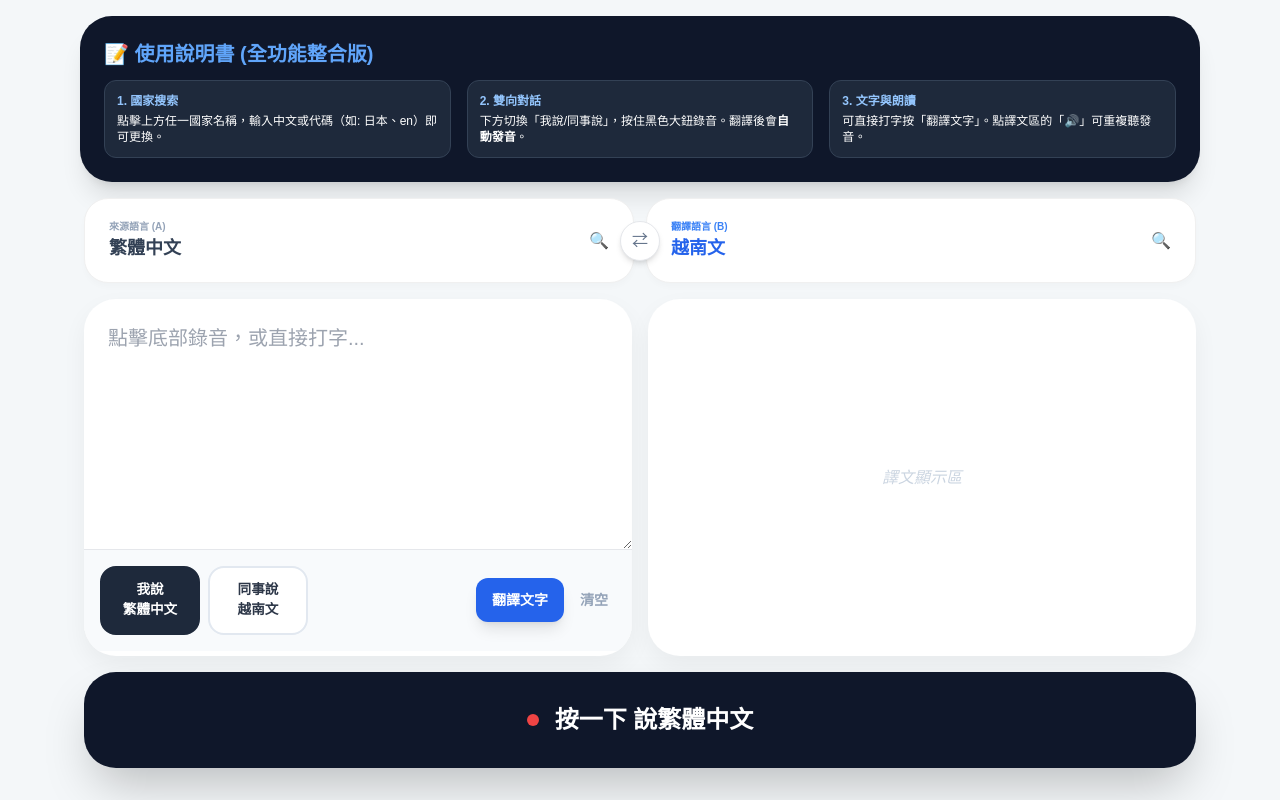
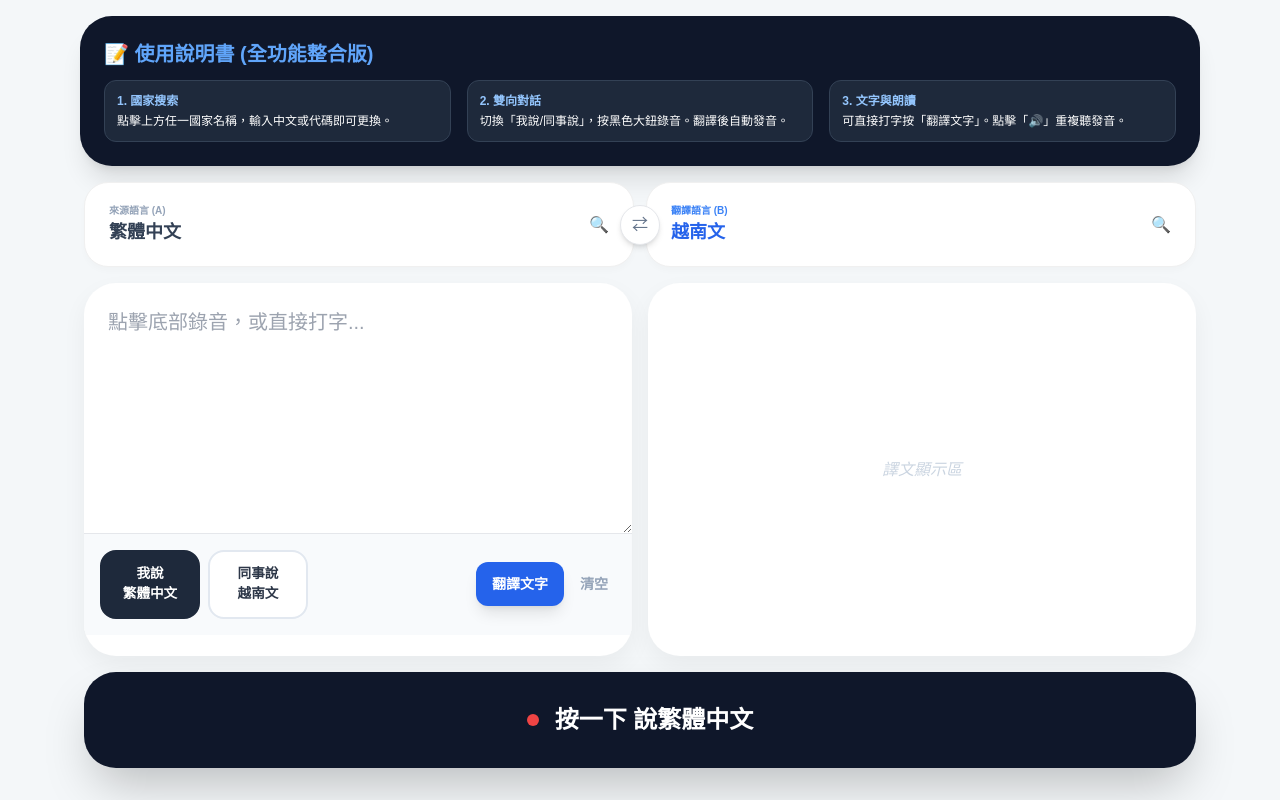
Before and after one commit to t0953530723-crypto/kokolo-game, a plain HTML site: page index.html in a window 1280 px wide. Drawn offline with nearby package versions, Linux system fonts and the light colour scheme.

Commit message:
Update index.html

```diff
--- a/index.html
+++ b/index.html
@@ -2,12 +2,29 @@
 <html lang="zh-TW">
 <head>
     <meta charset="UTF-8">
-    <meta name="viewport" content="width=device-width, initial-scale=1.0, maximum-scale=1.0, user-scalable=no">
+    <meta name="viewport" content="width=device-width, initial-scale=1.0, maximum-scale=1.0, user-scalable=no, viewport-fit=cover">
+
+    <meta name="apple-mobile-web-app-capable" content="yes">
+    <meta name="apple-mobile-web-app-status-bar-style" content="black-translucent">
+    <meta name="apple-mobile-web-app-title" content="AI翻譯Pro">
+    <link rel="apple-touch-icon" href="https://cdn-icons-png.flaticon.com/512/2875/2875433.png">
+
+    <meta name="mobile-web-app-capable" content="yes">
+    <meta name="theme-color" content="#0f172a">
+
     <title>AI 全球溝通大師 Pro</title>
     <script src="https://cdn.tailwindcss.com"></script>
     <style>
         :root { --bg-soft: #f4f7f9; --text-main: #2d3748; }
-        body { -webkit-tap-highlight-color: transparent; background: var(--bg-soft); color: var(--text-main); font-family: sans-serif; padding: 1rem; }
+        body {
+            -webkit-tap-highlight-color: transparent;
+            background: var(--bg-soft);
+            color: var(--text-main);
+            font-family: sans-serif;
+            /* 修正 iOS 瀏海遮擋與底欄安全區域 */
+            padding: env(safe-area-inset-top) 1rem env(safe-area-inset-bottom) 1rem;
+            min-height: 100vh;
+        }
         .glass-card { background: #ffffff; border-radius: 2rem; box-shadow: 0 10px 25px rgba(0,0,0,0.05); overflow: hidden; }
         .big-touch-area { position: relative; display: flex; align-items: center; width: 100%; height: 85px; padding: 0 1.5rem; background: #fff; border-radius: 1.5rem; cursor: pointer; box-shadow: 0 4px 6px rgba(0,0,0,0.02); border: 1px solid #f0f0f0; }
         textarea { font-size: 1.25rem !important; line-height: 1.6; background: transparent; border: none; outline: none; width: 100%; min-height: 250px; padding: 1.5rem !important; }
@@ -23,23 +40,23 @@
         .lang-item:active { background: #f1f5f9; }
     </style>
 </head>
-<body class="min-h-screen flex flex-col max-w-6xl mx-auto w-full">
+<body class="flex flex-col max-w-6xl mx-auto w-full">
 
-    <header class="mb-4">
+    <header class="mb-4 pt-4">
         <div class="bg-slate-900 text-white p-6 rounded-[2rem] shadow-xl">
             <h2 class="font-black text-xl mb-3 text-blue-400">📝 使用說明書 (全功能整合版)</h2>
             <div class="grid grid-cols-1 md:grid-cols-3 gap-4 text-xs">
                 <div class="bg-slate-800 p-3 rounded-xl border border-slate-700">
                     <p class="font-bold text-blue-300 mb-1">1. 國家搜索</p>
-                    <p>點擊上方任一國家名稱，輸入中文或代碼（如: 日本、en）即可更換。</p>
+                    <p>點擊上方任一國家名稱，輸入中文或代碼即可更換。</p>
                 </div>
                 <div class="bg-slate-800 p-3 rounded-xl border border-slate-700">
                     <p class="font-bold text-blue-300 mb-1">2. 雙向對話</p>
-                    <p>下方切換「我說/同事說」，按住黑色大鈕錄音。翻譯後會<b>自動發音</b>。</p>
+                    <p>切換「我說/同事說」，按黑色大鈕錄音。翻譯後自動發音。</p>
                 </div>
                 <div class="bg-slate-800 p-3 rounded-xl border border-slate-700">
                     <p class="font-bold text-blue-300 mb-1">3. 文字與朗讀</p>
-                    <p>可直接打字按「翻譯文字」。點譯文區的「🔊」可重複聽發音。</p>
+                    <p>可直接打字按「翻譯文字」。點擊「🔊」重複聽發音。</p>
                 </div>
             </div>
         </div>
@@ -87,7 +104,7 @@
             </div>
         </div>
 
-        <button id="voiceBtn" onclick="toggleSpeech()" class="w-full bg-slate-900 text-white py-8 rounded-[2rem] font-black text-2xl shadow-2xl active:scale-95 flex items-center justify-center gap-4 mb-4">
+        <button id="voiceBtn" onclick="toggleSpeech()" class="w-full bg-slate-900 text-white py-8 rounded-[2rem] font-black text-2xl shadow-2xl active:scale-95 flex items-center justify-center gap-4 mb-8">
             <div class="w-3 h-3 bg-red-500 rounded-full"></div>
             <span id="voiceText">按一下 開始錄音</span>
         </button>
@@ -101,9 +118,8 @@
     </div>
 
     <script>
-        // 完整的 Google 翻譯語系清單 (100+)
         const allLangs = [
-            {v:"zh-TW",n:"繁體中文"},{v:"zh-CN",n:"簡體中文"},{v:"en",n:"英文"},{v:"ja",n:"日文"},{v:"ko",n:"韓文"},{v:"th",n:"泰文"},{v:"vi",n:"越南文"},{v:"id",n:"印尼文"},{v:"ms",n:"馬來文"},{v:"tl",n:"菲律賓文"},{v:"my",n:"緬甸文"},{v:"km",n:"高棉文"},{v:"lo",n:"寮國文"},{v:"hi",n:"印地文"},{v:"ar",n:"阿拉伯文"},{v:"fr",n:"法文"},{v:"de",n:"德文"},{v:"es",n:"西班牙文"},{v:"pt",n:"葡萄牙文"},{v:"ru",n:"俄文"},{v:"it",n:"義大利文"},{v:"tr",n:"土耳其文"},{v:"nl",n:"荷蘭文"},{v:"sv",n:"瑞典文"},{v:"no",n:"挪威文"},{v:"da",n:"丹麥文"},{v:"fi",n:"芬蘭文"},{v:"pl",n:"波蘭文"},{v:"uk",n:"烏克蘭文"},{v:"el",n:"希臘文"},{v:"he",n:"希伯來文"},{v:"bn",n:"孟加拉文"},{v:"pa",n:"旁遮普文"},{v:"gu",n:"古吉拉特文"},{v:"ta",n:"坦米爾文"},{v:"te",n:"泰盧固文"},{v:"kn",n:"坎那達文"},{v:"ml",n:"馬拉雅拉姆文"},{v:"si",n:"僧伽羅文"},{v:"ne",n:"尼泊爾文"},{v:"mr",n:"馬拉地文"},{v:"ur",n:"烏爾都文"},{v:"fa",n:"波斯文"},{v:"ps",n:"普什圖文"},{v:"am",n:"阿姆哈拉文"},{v:"sw",n:"斯瓦希里文"},{v:"zu",n:"祖魯文"},{v:"xh",n:"科薩文"},{v:"af",n:"南非文"},{v:"sq",n:"阿爾巴尼亞文"},{v:"hy",n:"亞美尼亞文"},{v:"az",n:"亞塞拜然文"},{v:"eu",n:"巴斯克文"},{v:"be",n:"白俄羅斯文"},{v:"bs",n:"波士尼亞文"},{v:"bg",n:"保加利亞文"},{v:"ca",n:"加泰羅尼亞文"},{v:"hr",n:"克羅埃西亞文"},{v:"cs",n:"捷克文"},{v:"et",n:"愛沙尼亞文"},{v:"gl",n:"加利西亞文"},{v:"ka",n:"喬治亞文"},{v:"hu",n:"匈牙利文"},{v:"is",n:"冰島文"},{v:"ga",n:"愛爾蘭文"},{v:"kk",n:"哈薩克文"},{v:"ky",n:"吉爾吉斯文"},{v:"lv",n:"拉脫維亞文"},{v:"lt",n:"立陶宛文"},{v:"mk",n:"馬其頓文"},{v:"mg",n:"馬達加斯加文"},{v:"mt",n:"馬爾他文"},{v:"mi",n:"毛利文"},{v:"mn",n:"蒙古文"},{v:"ro",n:"羅馬尼亞文"},{v:"sr",n:"塞爾維亞文"},{v:"sk",n:"斯洛伐克文"},{v:"sl",n:"斯洛維尼亞文"},{v:"uz",n:"烏茲別克文"},{v:"cy",n:"威爾斯文"},{v:"yi",n:"意第緒文"}
+            {v:"zh-TW",n:"繁體中文"},{v:"zh-CN",n:"簡體中文"},{v:"en",n:"英文"},{v:"ja",n:"日文"},{v:"ko",n:"韓文"},{v:"th",n:"泰文"},{v:"vi",n:"越南文"},{v:"id",n:"印尼文"},{v:"ms",n:"馬來文"},{v:"tl",n:"菲律賓文"},{v:"my",n:"緬甸文"},{v:"km",n:"高棉文"},{v:"lo",n:"寮國文"},{v:"hi",n:"印地文"},{v:"ar",n:"阿拉伯文"},{v:"fr",n:"法文"},{v:"de",n:"德文"},{v:"es",n:"西班牙文"},{v:"pt",n:"葡萄牙文"},{v:"ru",n:"俄文"},{v:"it",n:"義大利文"},{v:"tr",n:"土耳其文"},{v:"nl",n:"荷蘭文"},{v:"sv",n:"瑞典文"},{v:"no",n:"挪威文"},{v:"da",n:"丹麥文"},{v:"fi",n:"芬蘭文"},{v:"pl",n:"波蘭文"},{v:"uk",n:"烏克蘭文"},{v:"el",n:"希臘文"},{v:"he",n:"希伯來文"},{v:"bn",n:"孟加拉文"},{v:"pa",n:"旁庶普文"},{v:"gu",n:"古吉拉特文"},{v:"ta",n:"坦米爾文"},{v:"te",n:"泰盧固文"},{v:"kn",n:"坎那達文"},{v:"ml",n:"馬拉雅拉姆文"},{v:"si",n:"僧伽羅文"},{v:"ne",n:"尼泊爾文"},{v:"mr",n:"馬拉地文"},{v:"ur",n:"烏爾都文"},{v:"fa",n:"波斯文"},{v:"ps",n:"普什圖文"},{v:"am",n:"阿姆哈拉文"},{v:"sw",n:"斯瓦希里文"},{v:"zu",n:"祖魯文"},{v:"xh",n:"科薩文"},{v:"af",n:"南非文"},{v:"sq",n:"阿爾巴尼亞文"},{v:"hy",n:"亞美尼亞文"},{v:"az",n:"亞塞拜然文"},{v:"eu",n:"巴斯克文"},{v:"be",n:"白俄羅斯文"},{v:"bs",n:"波士尼亞文"},{v:"bg",n:"保加利亞文"},{v:"ca",n:"加泰羅尼亞文"},{v:"hr",n:"克羅埃西亞文"},{v:"cs",n:"捷克文"},{v:"et",n:"愛沙尼亞文"},{v:"gl",n:"加利西亞文"},{v:"ka",n:"喬治亞文"},{v:"hu",n:"匈牙利文"},{v:"is",n:"冰島文"},{v:"ga",n:"愛爾蘭文"},{v:"kk",n:"哈薩克文"},{v:"ky",n:"吉爾吉斯文"},{v:"lv",n:"拉脫維亞文"},{v:"lt",n:"立陶宛文"},{v:"mk",n:"馬其頓文"},{v:"mg",n:"馬達加斯加文"},{v:"mt",n:"馬爾他文"},{v:"mi",n:"毛利文"},{v:"mn",n:"蒙古文"},{v:"ro",n:"羅馬尼亞文"},{v:"sr",n:"塞爾維亞文"},{v:"sk",n:"斯洛伐克文"},{v:"sl",n:"斯洛維尼亞文"},{v:"uz",n:"烏茲別克文"},{v:"cy",n:"威爾斯文"},{v:"yi",n:"意第緒文"}
         ].sort((a,b) => a.n.localeCompare(b.n, 'zh-TW'));
 
         let selectedSrc="zh-TW", selectedTarget="vi", activeTarget='src', currentRole='A', recognition, lastResult="", lastTargetLang="";
```
